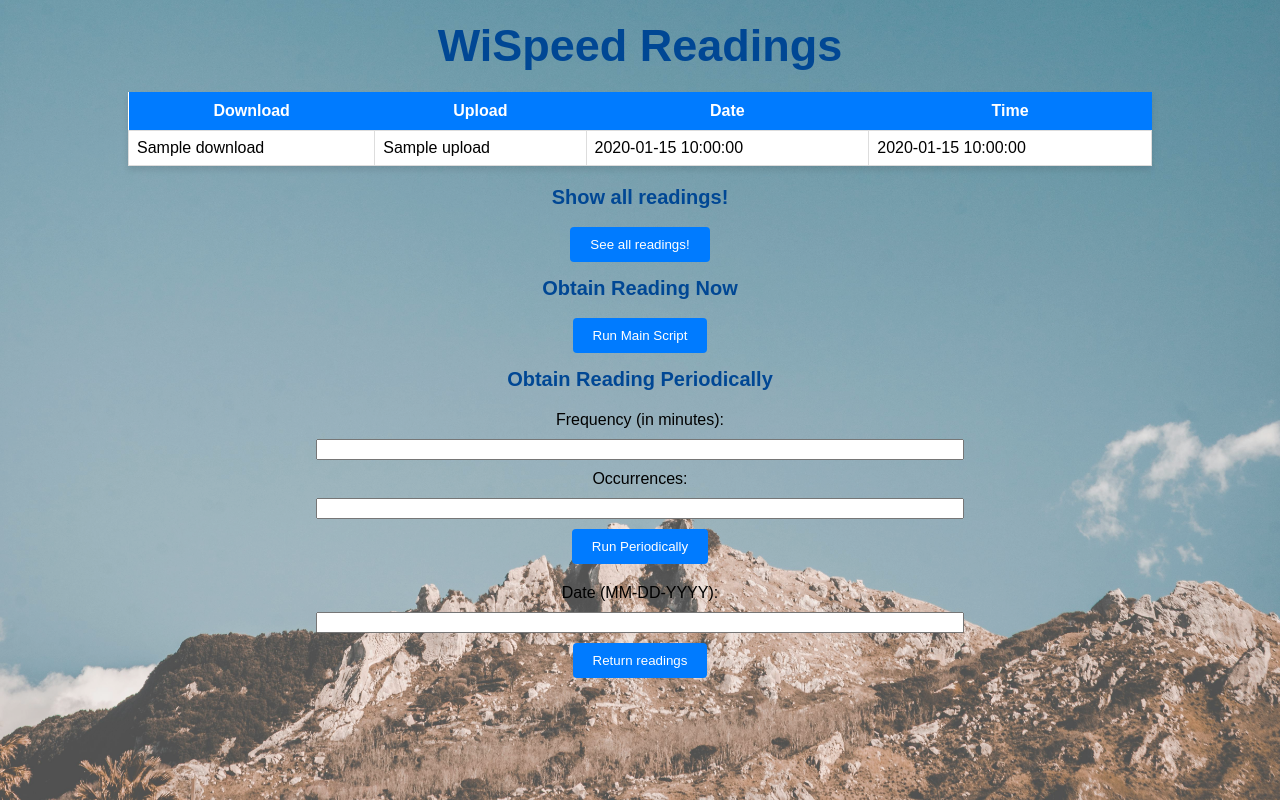
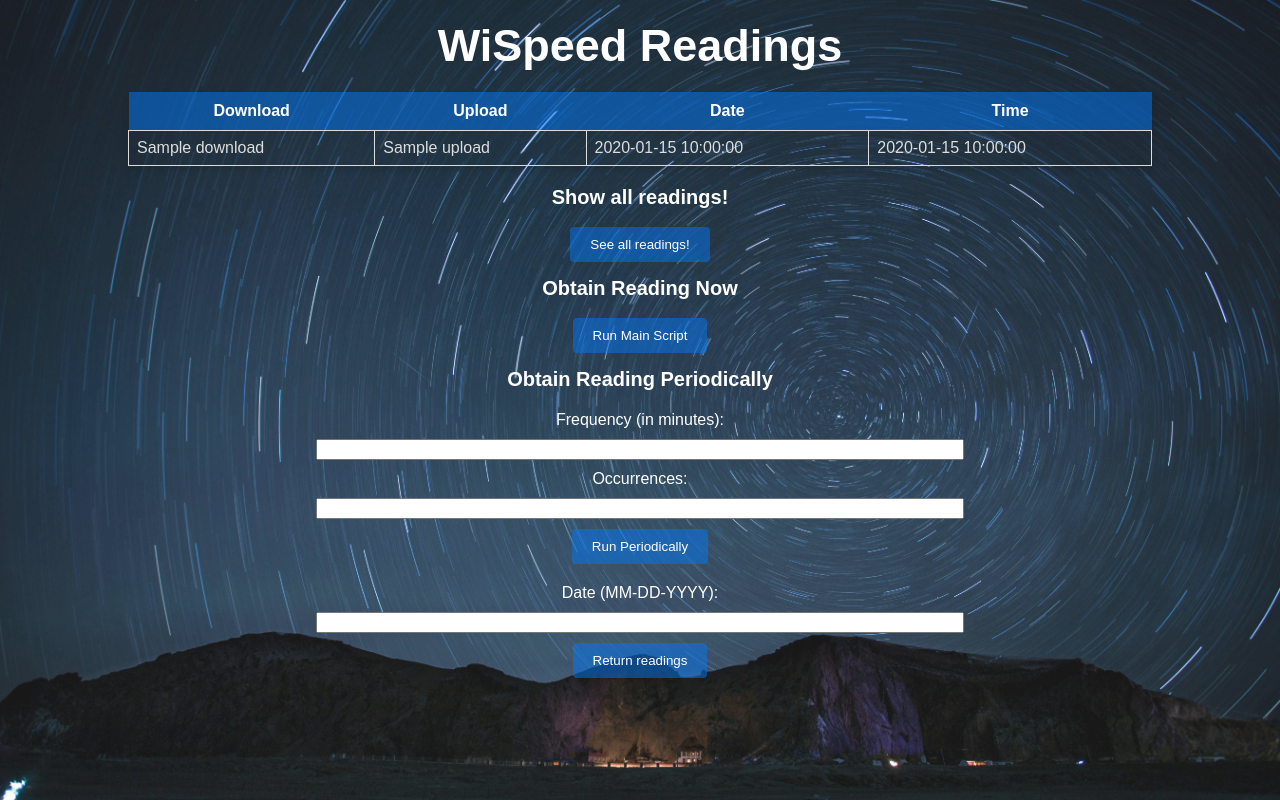
Before and after one commit to diegopimi/Wispeed, a Flask app: page / in a window 1280 px wide. Run offline with Flask 3, Linux system fonts and the light colour scheme; a database or web service that is not in the repository returns one stand-in record (values such as "Sample title"); some libraries are stand-ins or nearby versions.

Commit message:
Visual changes, added images and looks

```diff
--- a/static/styles.css
+++ b/static/styles.css
@@ -12,7 +12,7 @@ body {
 
 /* Define the .headers class for professional-looking headers */
 .headers {
-    color: #004794; /* Blue color using hexadecimal value */
+    color: #ffffff; /* Blue color using hexadecimal value */
     font-weight: bold; /* Bold font weight */
     font-size: 45px; /* Adjust font size as needed */
     text-align: center; /* Center align the text */
@@ -21,7 +21,7 @@ body {
 
 /* Define the .subheaders class for secondary headers */
 .subheaders {
-    color: #004794; /* Blue color using hexadecimal value */
+    color: #ffffff; /* Blue color using hexadecimal value */
     font-weight: bold; /* Bold font weight */
     font-size: 20px; /* Adjust font size as needed */
     text-align: center; /* Center align the text */
@@ -33,13 +33,14 @@ table {
     width: 80%; /* Set table width */
     margin: 20px auto; /* Center the table */
     border-collapse: collapse; /* Collapse borders */
-    background-color: white; /* White background */
+    background-color: rgba(255, 255, 255, 0); /* White background */
     box-shadow: 0 4px 6px rgba(0, 0, 0, 0.1); /* Add a subtle shadow */
+    color: #ddd;
 }
 
 /* Style table headers */
 th {
-    background-color: #007bff; /* Blue header background */
+    background-color: #007bff7c; /* Blue header background */
     color: white; /* White text color */
     padding: 10px; /* Add padding */
 }
@@ -52,7 +53,7 @@ td {
 
 /* Alternate row colors */
 tr:nth-child(even) {
-    background-color: #f2f2f2; /* Light gray background */
+    background-color: #f2f2f21a; /* Light gray background */
 }
 
 /* Style for h2 */
@@ -66,7 +67,7 @@ h2 {
 button {
     display: block; /* Make button a block element */
     margin: 0 auto; /* Center the button horizontally */
-    background-color: #007bff; /* Blue background color */
+    background-color: #007bff79; /* Blue background color */
     color: white; /* White text color */
     padding: 10px 20px; /* Add padding */
     border: none; /* Remove border */
@@ -100,10 +101,14 @@ button {
     left: 0;
     width: 100%;
     height: 100%;
-    background-image: url('skydim.jpg'); /* Replace 'static/background.jpg' with the actual path to your image */
+    background-image: url('SPACE2.jpg'); /* Replace 'static/background.jpg' with the actual path to your image */
     background-size: cover; /* Cover the entire viewport */
     background-position: center bottom; /* Center the background image */
     background-repeat: no-repeat; /* Prevent background image from repeating */
-    opacity: 0.7; /* Set opacity to 0.8 for transparency */
+    opacity: 0.9; /* Set opacity to 0.8 for transparency */
     z-index: -1; /* Ensure it's behind other content */
 }
+
+.label {
+    color:#ffffff;
+}
--- a/templates/index.html
+++ b/templates/index.html
@@ -42,11 +42,11 @@
     <div class="form-container">
         <form action="{{ url_for('run_periodical') }}" method="post">
             <div>
-                <label for="frequency">Frequency (in minutes):</label>
+                <label for="frequency" class="label">Frequency (in minutes):</label>
                 <input type="text" id="frequency" name="frequency">
             </div>
             <div>
-                <label for="occurrences">Occurrences:</label>
+                <label for="occurrences"  class="label">Occurrences:</label>
                 <input type="text" id="occurrences" name="occurrences">
             </div>
             <button type="submit" class="button">Run Periodically</button>
@@ -55,7 +55,7 @@
     <div class="form-container">
         <form action="{{ url_for('return_dated') }}" method="post">
             <div>
-                <label for="date">Date (MM-DD-YYYY):</label>
+                <label for="date"  class="label">Date (MM-DD-YYYY):</label>
                 <input type="text" id="date" name="date">
                 <button type="submit" class="button">Return readings</button>
             </div>
```
Also changed, not shown: static/SPACE1.jpg (added), static/SPACE2.jpg (added), 1 other file.
